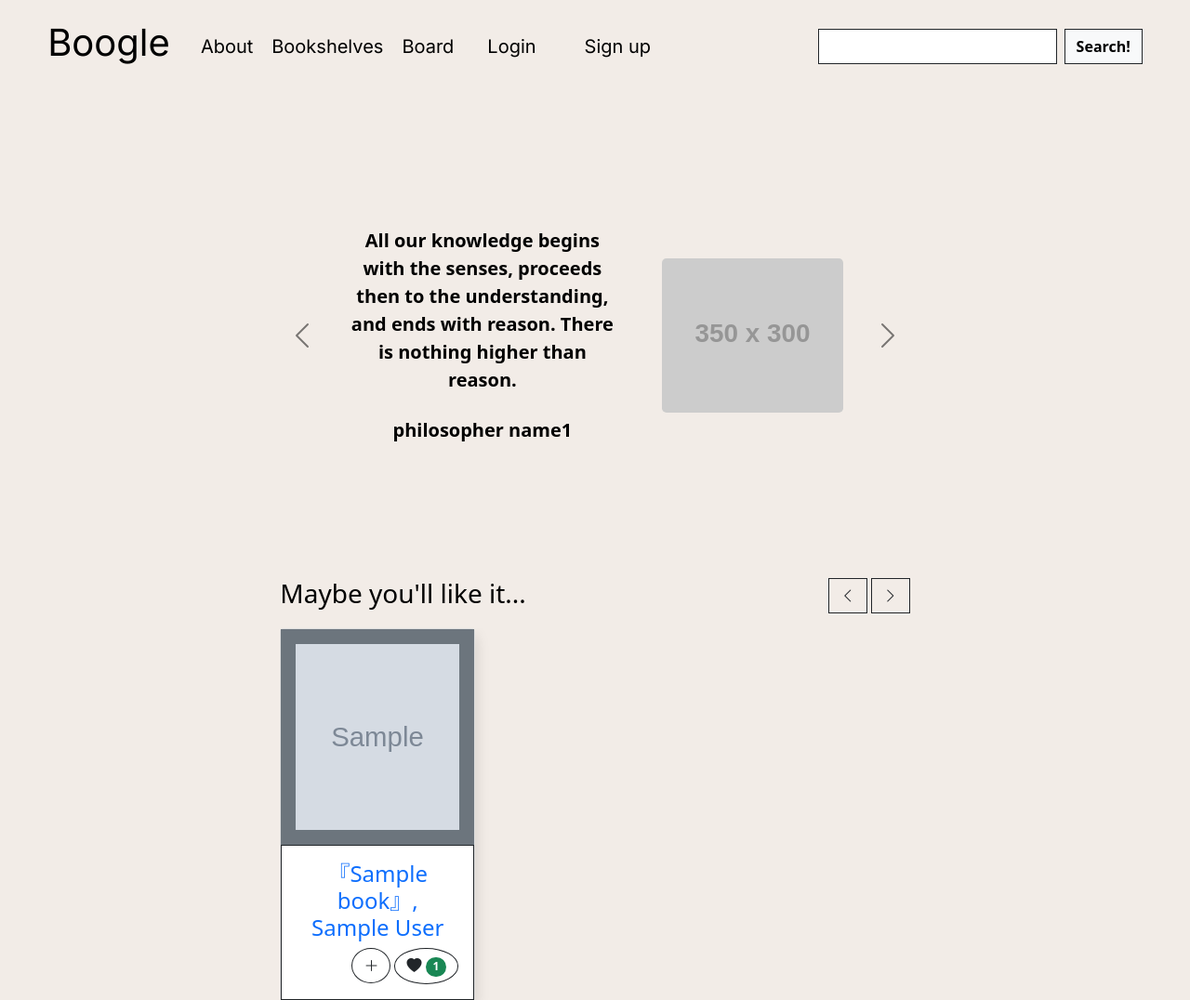
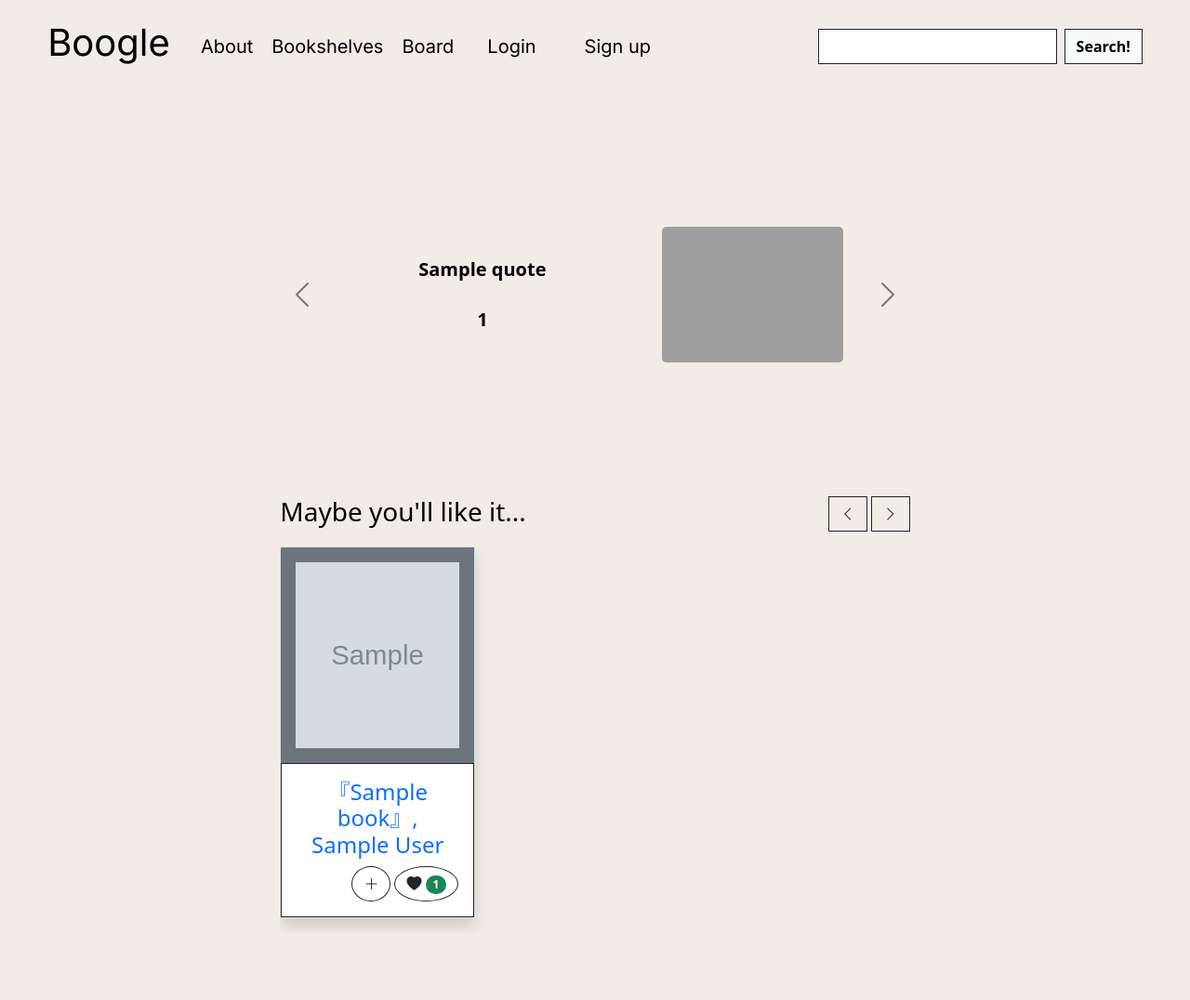
Before and after one commit to philoleben/amatuer_philosophy, a Flask app: template myproject/pybo/templates/main/index.html in a window 1280 px wide. Shown: the top 1076 px of the page at 93% size. Run offline with Flask 2, Linux system fonts and the light colour scheme; the template is opened without the code that fills it: most values are stand-ins (such as "Sample title", 1, 10 or a date in 2020); grey boxes marked "Sample" are stand-in pictures; grey boxes labelled with a size stand in for pictures from a placeholder-image service; some libraries are stand-ins or nearby versions; grey boxes are pictures that could not be loaded.

Commit message:
메인페이지 quote 추가, 텍스트 기반 유사도 함수 수정

```diff
--- a/myproject/pybo/templates/main/index.html
+++ b/myproject/pybo/templates/main/index.html
@@ -23,25 +23,26 @@
                     <div class="row gx-5 align-items-center mx-5 justify-content-center">
                         <div class="col-lg-8 col-xl-7 col-xxl-6">
                             <div class="my-5 text-center text-xl-start">
-                                <p class="lead fw-bolder mb-4 text-center">All our knowledge begins with the senses, proceeds then to the understanding, and ends with reason. There is nothing higher than reason.</p>
-                                <p class="lead fw-bolder mt-2 mb-4 text-center">philosopher name1</p>
+                                <p class="lead fw-bolder mb-4 text-center"> {{quote_list[0][2]}} </p>
+                                <p class="lead fw-bolder mt-2 mb-4 text-center"> {{quote_list[0][0]}} </p>
                             </div>
                         </div>
-                        <div class="col-xl-5 col-xxl-6 d-none d-xl-block text-center"><img class="img-fluid rounded-3 my-5" src="https://dummyimage.com/350x300/000/fff" alt="..." /></div>
+                        <div class="col-xl-5 col-xxl-6 d-none d-xl-block text-center"><img class="img-fluid rounded-3 my-5" src="{{quote_list[0][1]}}" alt="..." /></div>
                     </div>
                 </div>
-                <!--Seconde page-->
+                {%for idx in range(1, quote_list|length)%}
                 <div class="carousel-item">
                     <div class="row gx-5 align-items-center mx-5 justify-content-center">
                         <div class="col-lg-8 col-xl-7 col-xxl-6">
                             <div class="my-5 text-center text-xl-start">
-                                <p class="lead fw-bolder mb-4 text-center">All our knowledge begins with the senses, proceeds then to the understanding, and ends with reason. There is nothing higher than reason.</p>
-                                <p class="lead fw-bolder mt-2 mb-4 text-center">philosopher name2</p>
+                                <p class="lead fw-bolder mb-4 text-center">{{quote_list[idx][2]}}</p>
+                                <p class="lead fw-bolder mt-2 mb-4 text-center">{{quote_list[idx][0]}}</p>
                             </div>
                         </div>
-                        <div class="col-xl-5 col-xxl-6 d-none d-xl-block text-center"><img class="img-fluid rounded-3 my-5" src="https://dummyimage.com/350x300/000/fff" alt="..." /></div>
+                        <div class="col-xl-5 col-xxl-6 d-none d-xl-block text-center"><img class="img-fluid rounded-3 my-5" src="{{quote_list[idx][1]}}" alt="..." /></div>
                     </div>
                 </div>
+                {%endfor%}
             </div>
             <!--Carousel button-->
             <button class="carousel-control-prev mr-3" type="button" data-bs-target="#carouselExampleDark" data-bs-slide="prev" style="width:7%;">
```
Also changed, not shown: myproject/pybo/views/main_views.py (+30 -9 lines).
